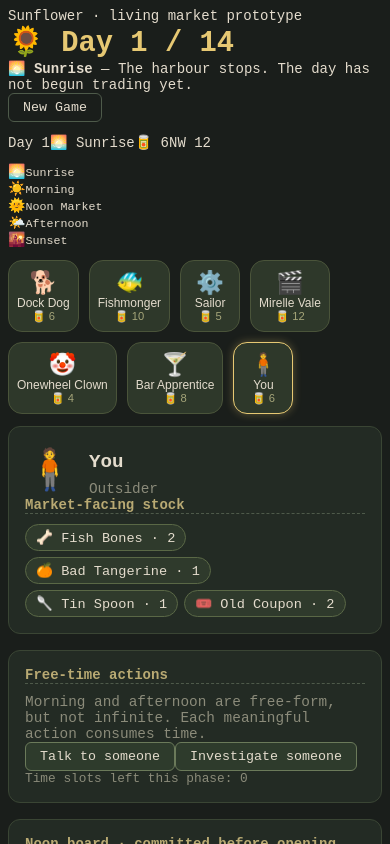
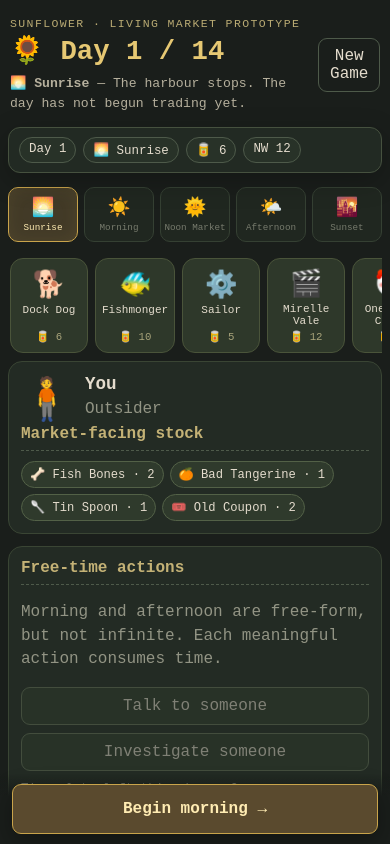
Before and after one commit to Tiutmattiu/Sunflower, a React (Vite) app: page / in a window 390 px wide. Both pictures are taken after a click on the button "Enter the market →". Shown: the top 844 px of the page. Built offline with nearby package versions, Linux system fonts and the light colour scheme.

Commit message:
Add mobile-first solar day market UI

```diff
--- a/src/index.css
+++ b/src/index.css
@@ -1,126 +1,126 @@
-/* ---------- Reset & Base ---------- */
-*, *::before, *::after { box-sizing: border-box; margin: 0; padding: 0; }
-body {
-  font-family: 'Courier New', Courier, monospace;
+*, *::before, *::after { box-sizing: border-box; }
+:root {
+  font-family: "Courier New", Courier, monospace;
+  color: #e4dccd;
   background: #1a1e1b;
-  color: #e4dccd;
-  padding: 16px;
-  min-height: 100vh;
-  height: 100vh;            /* 强制铺满整个屏幕 */
-  -webkit-text-size-adjust: 100%; /* 防止 iPhone 自动缩放字体 */
+  font-synthesis: none;
 }
-.app-shell { max-width: 1100px; margin: 0 auto; }
-.container { display: flex; flex-direction: column; gap: 24px; }
+html { background: #1a1e1b; }
+body { margin: 0; min-width: 320px; min-height: 100dvh; background: #1a1e1b; }
+button, input, select { font: inherit; }
+button:disabled, input:disabled, select:disabled { opacity: .48; cursor: not-allowed; }
 
-/* ---------- Typography ---------- */
-h1 { font-size: 1.8rem; color: #e6c873; }
-h2 { font-size: 1.2rem; margin: 8px 0; }
-.muted { color: #8b8b7a; font-size: 0.9rem; }
-.small { font-size: 0.8rem; }
+.app-shell { min-height: 100dvh; padding: 14px 12px 92px; }
+.container { width: min(100%, 1040px); margin: 0 auto; display: flex; flex-direction: column; gap: 14px; }
+.hero { display: flex; justify-content: space-between; align-items: flex-start; gap: 14px; padding: 8px 2px 0; }
+.hero h1 { margin: 4px 0 7px; color: #e6c873; font-size: clamp(1.65rem, 7vw, 2.35rem); }
+.hero p { margin: 0; color: #b6b09d; max-width: 720px; line-height: 1.5; }
+.eyebrow { color: #b9aa73; text-transform: uppercase; letter-spacing: .12em; font-size: .72rem; }
 
-/* ---------- Buttons ---------- */
-.btn {
-  background: #2e3b2c; border: 1px solid #6b7a5a; color: #e4dccd;
-  padding: 6px 14px; border-radius: 6px; cursor: pointer; font-family: inherit;
+.sticky-status {
+  position: sticky; top: 8px; z-index: 20;
+  display: flex; gap: 7px; overflow-x: auto;
+  padding: 9px 10px; border: 1px solid #46513f; border-radius: 12px;
+  background: rgba(35,43,36,.96); box-shadow: 0 8px 28px rgba(0,0,0,.24);
+  scrollbar-width: none;
 }
-.btn.gold { background: #5a4a2e; border-color: #c9a44b; color: #ffecb3; }
+.sticky-status::-webkit-scrollbar { display: none; }
+.sticky-status span { flex: 0 0 auto; border: 1px solid #4e5a4a; background: #283228; border-radius: 999px; padding: 4px 9px; font-size: .78rem; }
+
+.phase-strip { display: grid; grid-template-columns: repeat(5, 1fr); gap: 6px; }
+.phase-node { min-width: 0; text-align: center; padding: 8px 3px; border: 1px solid #354033; border-radius: 10px; color: #777b6d; background: #202720; }
+.phase-node span { display: block; font-size: 1.15rem; }
+.phase-node small { display: block; overflow: hidden; text-overflow: ellipsis; font-size: .63rem; margin-top: 3px; }
+.phase-node.active { color: #ffecb3; border-color: #c9a44b; background: #423a27; box-shadow: inset 0 0 18px rgba(230,200,115,.08); }
+
+.main-layout { display: grid; grid-template-columns: minmax(0, 1.7fr) minmax(240px, .8fr); gap: 14px; }
+.left-col, .right-col { min-width: 0; }
+.card { background: #232b24; border: 1px solid #3a4534; border-radius: 14px; padding: 14px; margin-bottom: 12px; }
+.section-title { color: #c4b276; font-weight: 700; margin-bottom: 10px; padding-bottom: 7px; border-bottom: 1px dashed #4e5a4a; }
+.muted { color: #929484; line-height: 1.45; }
+.small { font-size: .78rem; }
+.tag { display: inline-block; margin-top: 8px; padding: 3px 7px; border: 1px solid #4e5a4a; border-radius: 999px; color: #b5aa81; font-size: .72rem; }
+
+.btn { min-height: 38px; border: 1px solid #667359; border-radius: 9px; padding: 8px 12px; background: #2e3b2c; color: #e4dccd; cursor: pointer; }
+.btn.gold { background: #5a4a2e; border-color: #c9a44b; color: #ffecb3; font-weight: 700; }
 .btn.ghost { background: transparent; border-color: #4e5a4a; }
-.btn:hover { filter: brightness(1.2); }
+.btn:not(:disabled):hover { filter: brightness(1.12); }
 
-/* ---------- Cards ---------- */
-.card {
-  background: #232b24; border: 1px solid #3a4534;
-  border-radius: 12px; padding: 16px; margin-bottom: 16px;
-}
-.section-title { font-weight: bold; color: #b9aa73; margin-bottom: 10px; border-bottom: 1px dashed #4e5a4a; }
+.avatar-row { display: flex; gap: 7px; overflow-x: auto; padding: 2px 2px 8px; scrollbar-width: none; }
+.avatar-row::-webkit-scrollbar { display: none; }
+.avatar { flex: 0 0 78px; background: #2e382a; border: 1px solid #4a543a; border-radius: 13px; padding: 9px 6px; text-align: center; color: inherit; cursor: pointer; }
+.avatar.selected { border-color: #e6c873; box-shadow: 0 0 0 1px rgba(230,200,115,.2), 0 0 16px rgba(230,200,115,.1); }
+.avatar-icon { font-size: 1.65rem; }
+.avatar-name { font-size: .69rem; min-height: 2.1em; margin-top: 3px; }
+.avatar-money { color: #a9a47b; font-size: .67rem; margin-top: 3px; }
 
-/* ---------- Avatar row ---------- */
-.avatar-row { display: flex; flex-wrap: wrap; gap: 10px; margin-bottom: 12px; }
-.avatar {
-  background: #2e382a; border: 1px solid #4a543a; border-radius: 14px;
-  padding: 10px; text-align: center; min-width: 70px; cursor: pointer; color: inherit;
-}
-.avatar.selected { border-color: #e6c873; box-shadow: 0 0 8px #e6c87355; }
-.avatar-icon { font-size: 1.8rem; }
-.avatar-name { font-size: 0.75rem; }
-.avatar-money { font-size: 0.7rem; color: #a6a67a; }
+.detail-head { display: flex; align-items: flex-start; gap: 12px; }
+.big-icon { font-size: 2.6rem; }
+.detail-copy h2 { margin: 0 0 4px; font-size: 1.1rem; }
+.chips { display: flex; flex-wrap: wrap; gap: 6px; }
+.chip { padding: 5px 8px; background: #2f3a2c; border: 1px solid #536147; border-radius: 999px; font-size: .76rem; }
+.intel-note { margin-top: 12px; padding: 10px; background: #1d251e; border-left: 3px solid #92834f; color: #c9c1a8; line-height: 1.45; font-size: .82rem; }
 
-/* ---------- Detail card ---------- */
-.detail-head { display: flex; align-items: center; gap: 14px; }
-.big-icon { font-size: 2.5rem; }
+.action-grid { display: grid; grid-template-columns: repeat(2, minmax(0,1fr)); gap: 8px; margin-top: 10px; }
+.action-count { margin-top: 9px; }
+.stack { display: grid; gap: 7px; }
+.mini-card { padding: 9px 10px; background: #1f271f; border: 1px solid #354033; border-radius: 9px; line-height: 1.4; font-size: .82rem; }
+.board-note { margin: -2px 0 10px; font-size: .78rem; }
+.market-card { border-color: #555638; }
+.noon-callout { border-color: #c9a44b; background: #2a2d20; }
 
-/* ---------- Chips ---------- */
-.chips { display: flex; flex-wrap: wrap; gap: 6px; margin-top: 8px; }
-.chip {
-  background: #2f3a2c; border: 1px solid #5a6846; border-radius: 20px;
-  padding: 4px 10px; font-size: 0.85rem;
+.offer-row { display: grid; grid-template-columns: 1.1fr 1.2fr 1.2fr .65fr; gap: 6px; }
+.offer-row select, .offer-row input, .bid-box input { min-width: 0; width: 100%; background: #293329; border: 1px solid #4a543a; color: #e4dccd; border-radius: 8px; padding: 8px; }
+.sardine-input { display: flex; align-items: center; gap: 4px; }
+.sardine-input input { min-width: 52px; }
+.order-footer { margin-top: 10px; display: flex; justify-content: space-between; align-items: center; gap: 8px; }
+
+.tape-row { display: grid; grid-template-columns: 34px 58px minmax(0,1fr) minmax(85px,auto); align-items: center; gap: 6px; padding: 7px 8px; border-bottom: 1px solid #343e32; font-size: .73rem; }
+.tape-row:last-child { border-bottom: 0; }
+.stat-grid { display: grid; grid-template-columns: repeat(2, minmax(0,1fr)); gap: 7px; }
+.stat-grid div { padding: 9px; background: #1f271f; border: 1px solid #354033; border-radius: 9px; }
+.stat-grid span { display: block; color: #8b8b7a; font-size: .68rem; }
+.stat-grid strong { display: block; color: #e6c873; font-size: 1.1rem; margin-top: 3px; }
+
+.event-box, .end-box { border: 1px solid #c9a44b; border-radius: 14px; padding: 16px; background: #2f3522; }
+.event-box h2, .end-box h2 { margin: 6px 0 8px; color: #e6c873; }
+.event-box p, .end-box p { line-height: 1.5; }
+.event-actions { display: flex; gap: 8px; margin-top: 12px; }
+.bid-box { display: grid; grid-template-columns: auto 90px auto; align-items: center; gap: 7px; max-width: 260px; margin-top: 10px; }
+.win-box { background: #2f3620; }
+.lose-box { border-color: #6b4e4e; background: #2b2020; }
+.style-box { margin-top: 10px; padding: 10px; border: 1px solid #4b5b44; border-radius: 9px; background: #1e241c; }
+.style-box p { margin: 5px 0 0; color: #a6a28f; }
+
+.log-stack { max-height: 300px; overflow: auto; }
+.log-line { padding: 6px 0; border-bottom: 1px solid #333d2e; color: #aaa996; font-size: .76rem; line-height: 1.35; }
+.bottom-action { position: fixed; left: 0; right: 0; bottom: 0; z-index: 30; padding: 10px 12px max(10px, env(safe-area-inset-bottom)); background: linear-gradient(180deg, rgba(26,30,27,0), #1a1e1b 32%); }
+.primary-action { display: block; width: min(100%, 520px); min-height: 50px; margin: 0 auto; box-shadow: 0 8px 25px rgba(0,0,0,.3); }
+
+.start-screen { min-height: 100dvh; display: grid; place-items: center; padding: 20px 14px; background: #1a1e1b; }
+.start-card { width: min(100%, 520px); padding: clamp(20px, 6vw, 34px); border: 1px solid #3a4534; border-radius: 18px; background: #232b24; box-shadow: 0 18px 60px rgba(0,0,0,.28); }
+.start-card h1 { color: #e6c873; margin: 7px 0 14px; font-size: clamp(1.8rem, 8vw, 2.6rem); line-height: 1.05; }
+.start-card > p { line-height: 1.55; }
+.start-flower { font-size: 44px; line-height: 1; margin-bottom: 16px; }
+.start-rules { display: grid; gap: 9px; padding: 13px; margin: 20px 0; background: #1e241f; border: 1px solid #343e32; border-radius: 12px; font-size: .83rem; line-height: 1.4; }
+.start-button { width: 100%; min-height: 52px; margin-top: 14px; }
+
+@media (max-width: 760px) {
+  .app-shell { padding: 9px 8px 88px; }
+  .main-layout { grid-template-columns: 1fr; }
+  .right-col { display: contents; }
+  .hero { align-items: center; }
+  .hero p { font-size: .82rem; }
+  .offer-row { grid-template-columns: 1fr 1fr; }
+  .phase-node small { font-size: .58rem; }
+  .card { padding: 12px; }
+  .tape-row { grid-template-columns: 30px 50px minmax(0,1fr); }
+  .tape-row span:last-child { grid-column: 3; color: #b9aa73; }
 }
 
-/* ---------- Offer Row ---------- */
-.offer-row {
-  display: flex; gap: 6px; margin-bottom: 8px; flex-wrap: wrap;
+@media (max-width: 420px) {
+  .hero .btn { padding-inline: 8px; }
+  .action-grid { grid-template-columns: 1fr; }
+  .offer-row { grid-template-columns: 1fr; }
+  .stat-grid { grid-template-columns: 1fr 1fr; }
 }
-.offer-row select, .offer-row input {
-  background: #2e382a; border: 1px solid #4a543a; color: #e4dccd;
-  padding: 6px; border-radius: 6px; font-family: inherit; font-size: 0.9rem;
-}
-.offer-row input { width: 70px; }
-
-/* ---------- Route Board ---------- */
-.route { margin-bottom: 12px; }
-.route strong { color: #d3b66e; }
-
-/* ---------- Event Panel ---------- */
-.event-box {
-  background: #2f3522; border: 2px solid #b9aa44; border-radius: 14px;
-  padding: 18px; margin-bottom: 18px; text-align: center;
-}
-.event-card h3 { color: #e6c873; }
-.event-actions { margin-top: 12px; display: flex; gap: 8px; justify-content: center; }
-
-/* ---------- End state ---------- */
-.win-box { border-color: #c9a44b; background: #2f3620; padding: 20px; border-radius: 14px; text-align: center; }
-.lose-box { border-color: #6b4e4e; background: #2b2020; padding: 20px; border-radius: 14px; text-align: center; }
-.style-box { margin-top: 12px; background: #1e241c; border-radius: 10px; padding: 12px; border: 1px solid #5a6a4e; }
-
-/* ---------- Top bar ---------- */
-.top-bar { display: flex; flex-wrap: wrap; gap: 10px; }
-.pill {
-  background: #2e3b2c; border: 1px solid #4e5a4a; border-radius: 20px;
-  padding: 4px 14px; font-size: 0.9rem;
-}
-.pill.bad { border-color: #a6544a; color: #d98b8b; }
-
-/* ---------- Layout ---------- */
-.main-layout { display: flex; gap: 20px; flex-wrap: wrap; }
-.left-col { flex: 2; min-width: 280px; }
-.right-col { flex: 1; min-width: 220px; }
-
-/* ---------- Log ---------- */
-.log-stack { max-height: 200px; overflow-y: auto; font-size: 0.8rem; }
-.log-line { padding: 3px 0; border-bottom: 1px solid #333d2e; }
-
-/* ---------- Scrollbar (WebKit) ---------- */
-::-webkit-scrollbar { width: 6px; }
-::-webkit-scrollbar-thumb { background: #4e5a4a; border-radius: 4px; }
-
-/* ---------- 移动端适配 ---------- */
-@media (max-width: 768px) {
-  body {
-    padding: 8px;
-    font-size: 14px;
-  }
-  .container {
-    gap: 12px;
-  }
-  .offer-row select, .offer-row input {
-    font-size: 0.8rem;
-  }
-  .avatar {
-    min-width: 60px;
-    padding: 8px;
-  }
-  .avatar-icon {
-    font-size: 1.4rem;
-  }
-}
```
